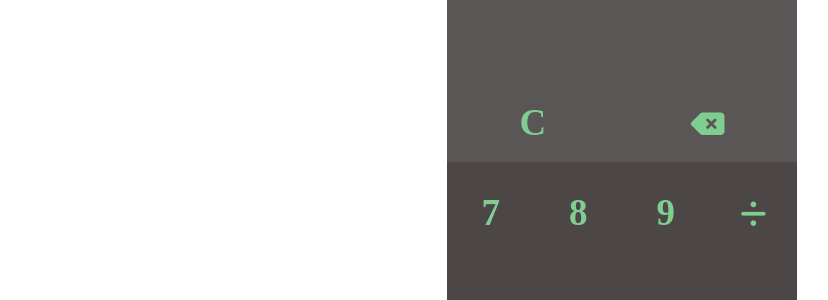
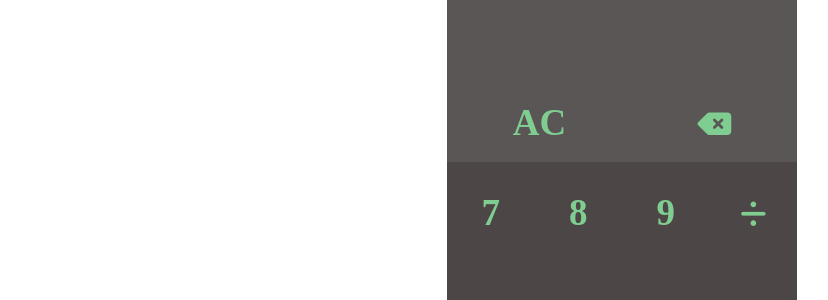
Before and after one commit to wiktoriavh/braweria.github.io, a Jekyll site: the page built from dailyUI/daily-ui-004.html, in a window 1280 px wide. Shown: the part 238-538 px from the top of the page, without its empty margins (18-846 px from the left). Built offline with Jekyll 4.4.1, drawn with Linux system fonts in a browser that asks for light colours; nearby versions of some CDN libraries; some web fonts are replaced.

Commit message:
Update daily-ui-004.html

```diff
--- a/dailyUI/daily-ui-004.html
+++ b/dailyUI/daily-ui-004.html
@@ -19,7 +19,7 @@ title: Calculator
 				<i class="fas fa-square"></i>
 			</div>
 			<div id="display">0</div>
-			<button data-action="clear" class="no-bg bg c">C</button>
+			<button data-action="clear" class="no-bg bg c">AC</button>
 			<button data-action="back" class="no-bg bg back"><i class="fas fa-backspace"></i></button>
 		</div>
 		<div id="keys">
```
